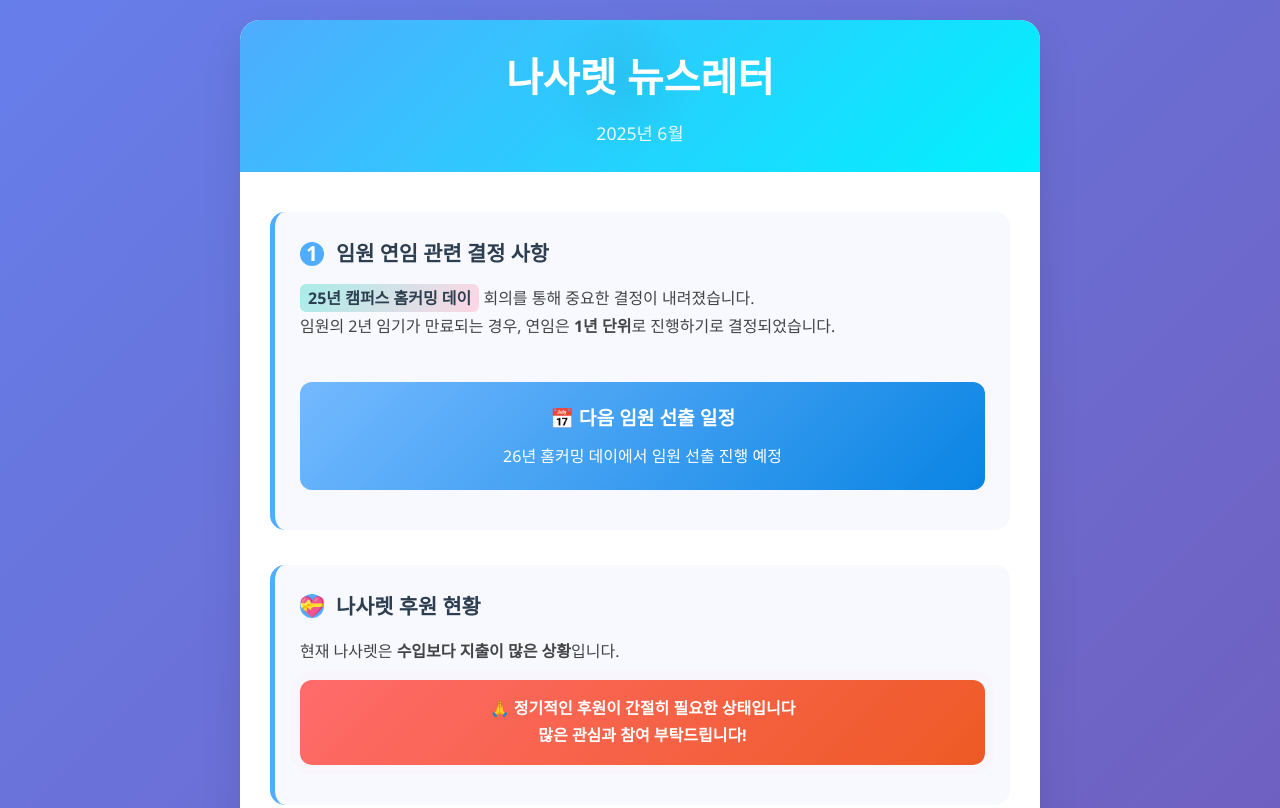
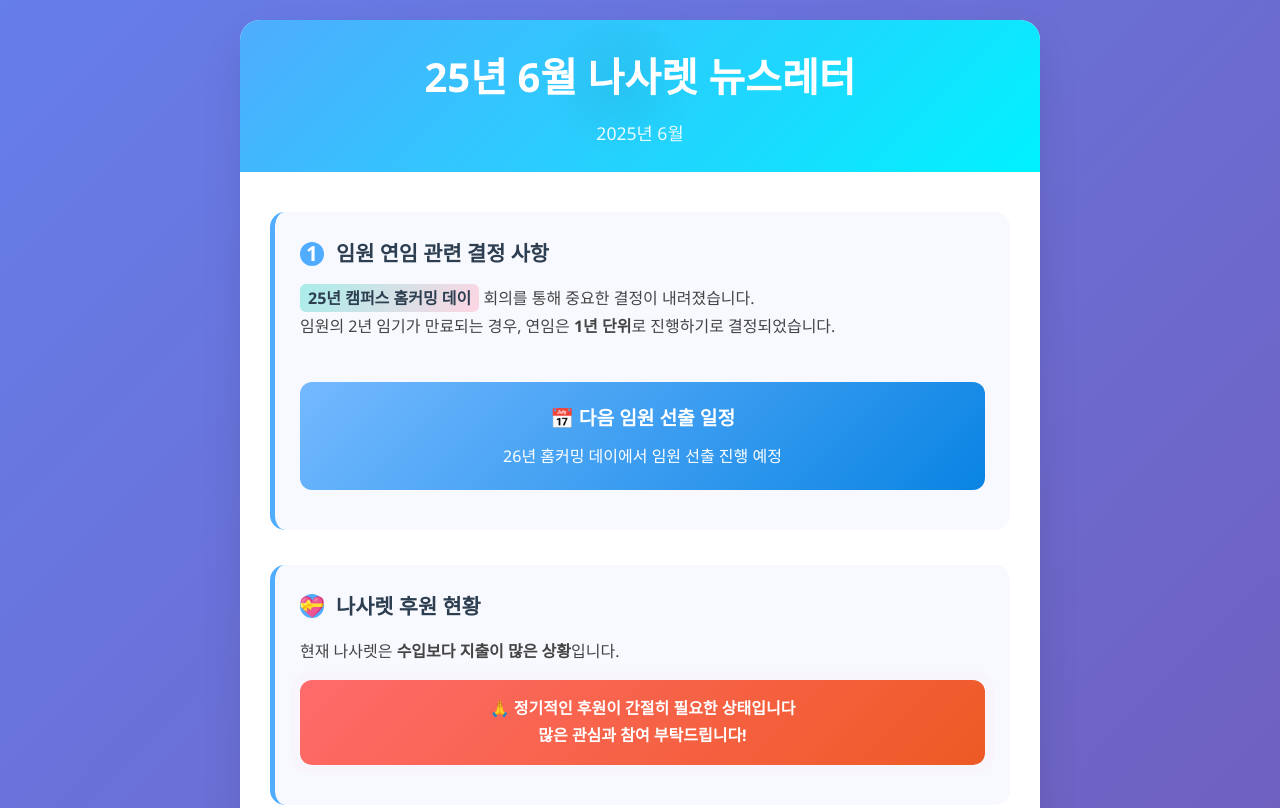
Before and after one commit to atozchina/atozchina.github.io, a plain HTML site: page ccc.html in a window 1280 px wide. Shown: the top 808 px of the page. Drawn offline with Linux system fonts and the light colour scheme.

Commit message:
Update ccc.html

```diff
--- a/ccc.html
+++ b/ccc.html
@@ -3,7 +3,7 @@
 <head>
     <meta charset="UTF-8">
     <meta name="viewport" content="width=device-width, initial-scale=1.0">
-    <title>나사렛 뉴스레터</title>
+    <title>25년 6월 나사렛 뉴스레터</title>
     <style>
         * {
             margin: 0;
@@ -203,7 +203,7 @@
 <body>
     <div class="newsletter-container">
         <div class="header">
-            <h1>나사렛 뉴스레터</h1>
+            <h1>25년 6월 나사렛 뉴스레터</h1>
             <div class="date">2025년 6월</div>
         </div>
 
```
